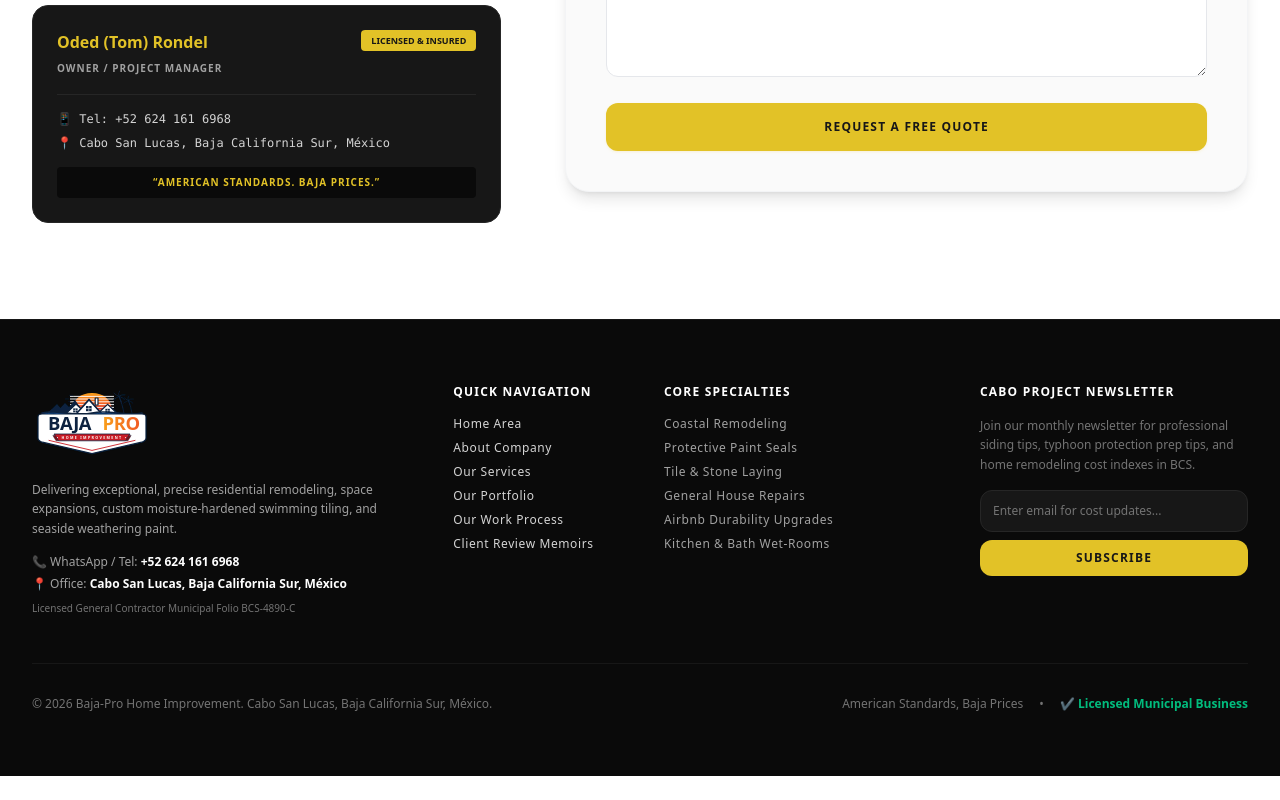
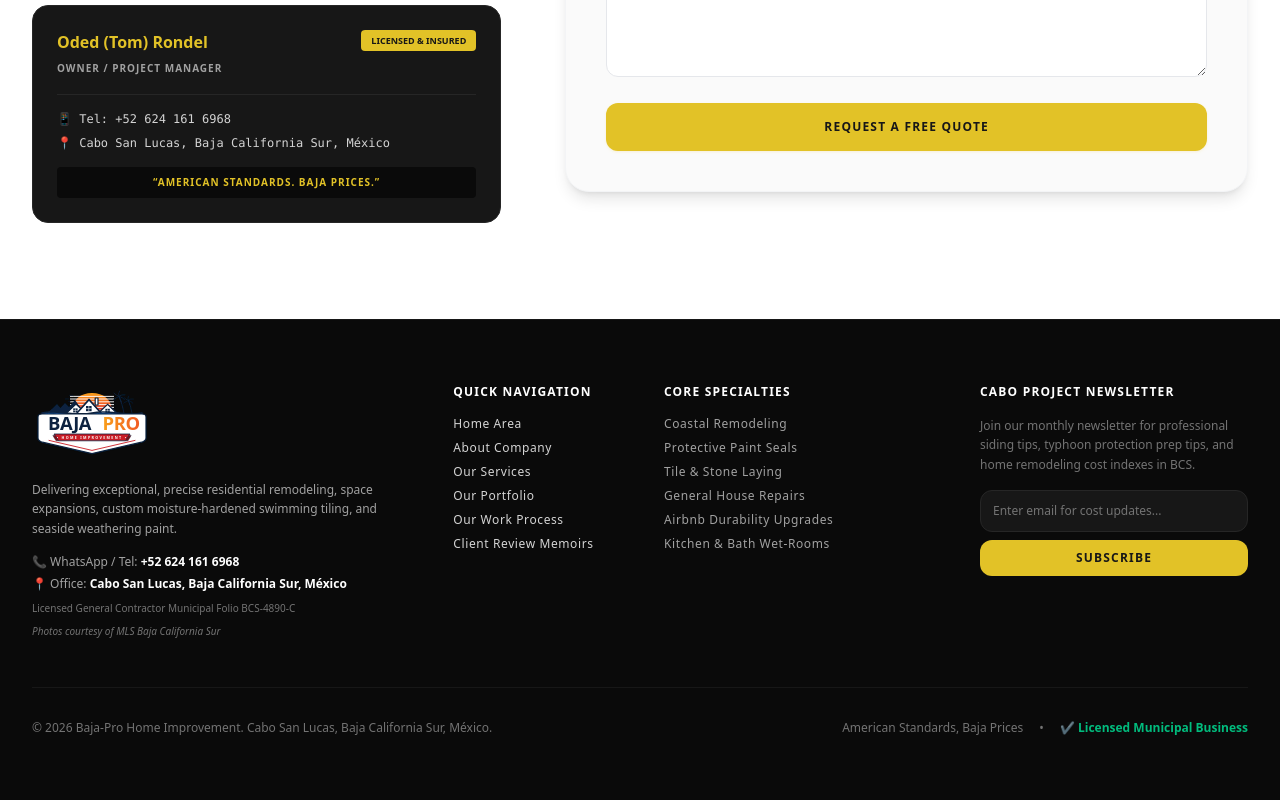
Before and after one commit to bajaprohi-collab/Baja-Pro-Site, a React (Vite) app: page / in a window 1280 px wide. Shown: the part 7336-8136 px from the top of the page. Before the commit the page ends 8112 px from the top, so only its background shows below. Built offline with nearby package versions, Linux system fonts and the light colour scheme.

Commit message:
Add a leyend for the courtsey of the photos.

```diff
--- a/src/App.tsx
+++ b/src/App.tsx
@@ -1526,6 +1526,7 @@
                 <div>📞 WhatsApp / Tel: <strong className="text-white">+52 624 161 6968</strong></div>
                 <div>📍 Office: <strong className="text-white">Cabo San Lucas, Baja California Sur, México</strong></div>
                 <div className="text-[10px] text-neutral-500 pt-1">{dict.footerLicense}</div>
+                <div className="text-[10px] text-neutral-500 italic pt-1">Photos courtesy of MLS Baja California Sur</div>
               </div>
             </div>
 
```
